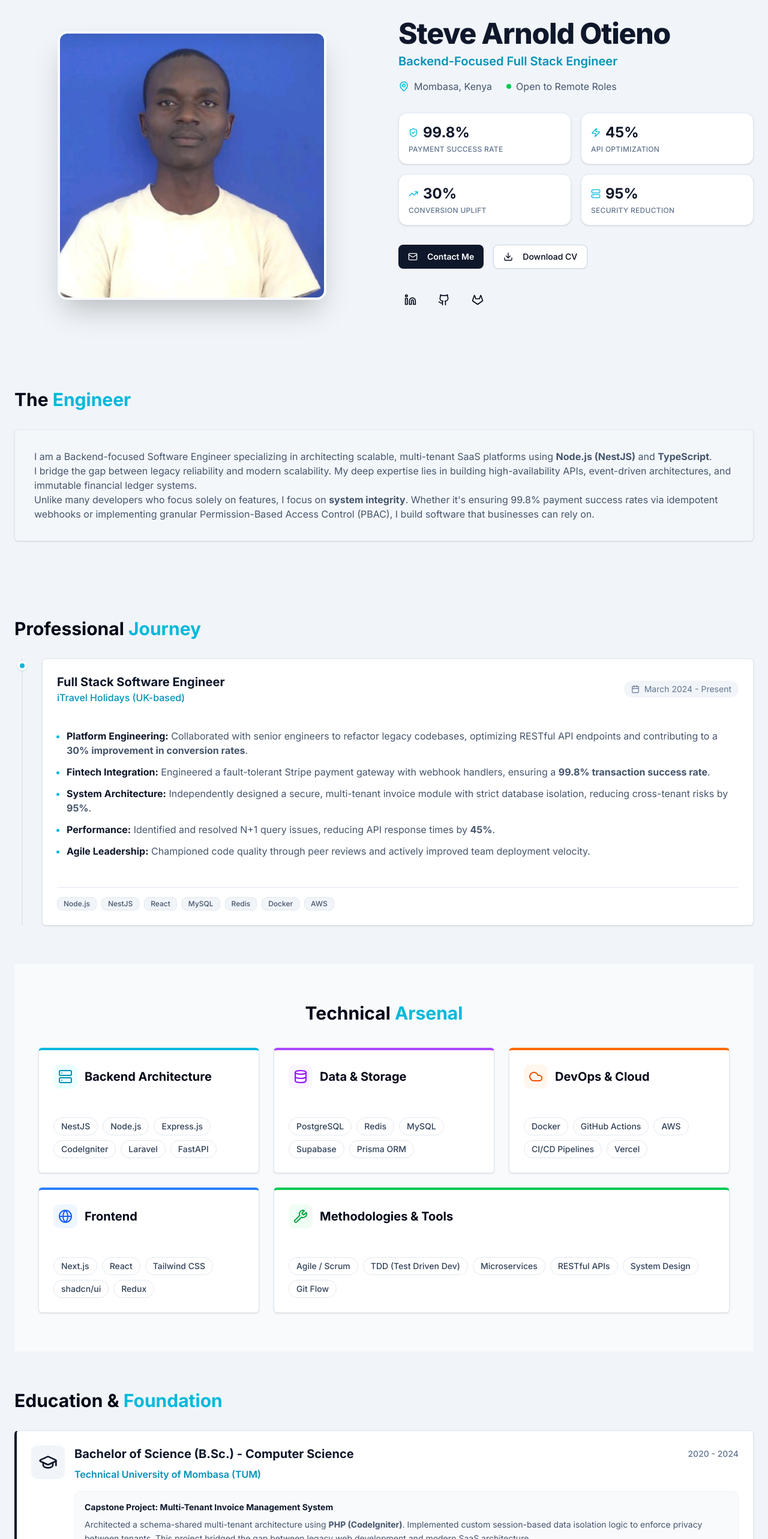
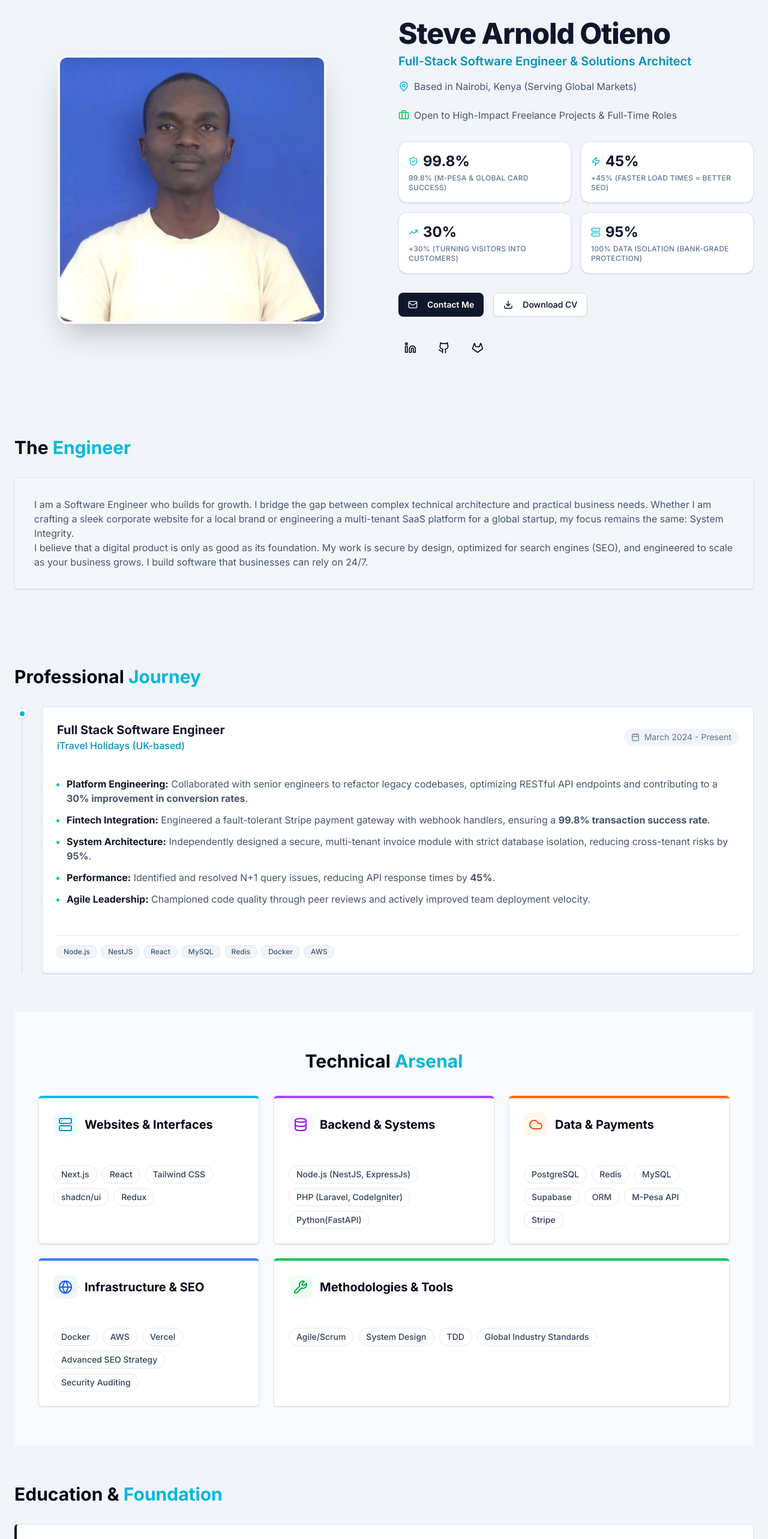
Before and after one commit to Arnoldsteve/Portfolio, a Next.js app: page /about in a window 1280 px wide. Shown: the part 80-2646 px from the top of the page at 60% size. Built offline with nearby package versions, Linux system fonts and the light colour scheme.

Commit message:
update about page

```diff
--- a/src/app/(routes)/about/page.tsx
+++ b/src/app/(routes)/about/page.tsx
@@ -21,59 +21,27 @@ import {
   ShieldCheck,
   TrendingUp,
   Globe,
-  Download
+  Download,
 } from "lucide-react";
 
 export default function AboutPage() {
   const skills = {
-    languages: [
-      "TypeScript",
-      "JavaScript (ES6+)",
-      "PHP",
-      "Python",
-      "SQL",
-    ],
-    backend: [
-      "NestJS",
-      "Node.js",
-      "Express.js",
-      "CodeIgniter",
-      "Laravel",
-      "FastAPI",
-    ],
-    frontend: [
-      "Next.js",
-      "React",
-      "Tailwind CSS",
-      "shadcn/ui",
-      "Redux",
-    ],
-    databases: [
-      "PostgreSQL",
-      "Redis",
-      "MySQL",
-      "Supabase",
-      "Prisma ORM",
-    ],
-    devops: [
-      "Docker",
-      "GitHub Actions",
-      "AWS",
-      "CI/CD Pipelines",
-      "Vercel",
-    ],
+    frontend: ["Next.js", "React", "Tailwind CSS", "shadcn/ui", "Redux"],
+    backend: ["Node.js (NestJS, ExpressJs)", "PHP (Laravel, CodeIgniter)","Python(FastAPI)",  ],
+    databases: ["PostgreSQL", "Redis", "MySQL", "Supabase", "ORM", "M-Pesa API", "Stripe"],
+    infrastructure : ["Docker", "AWS", "Vercel", "Advanced SEO Strategy", "Security Auditing"],
+    methodologies: ["Agile/Scrum", "System Design", "TDD", "Global Industry Standards"],
   };
-
+ //PostgreSQL, Redis, MySQL, M-Pesa API, Stripe.
   const stats = [
-    { label: "Payment Success Rate", value: "99.8%", icon: ShieldCheck },
-    { label: "API Optimization", value: "45%", icon: Zap },
-    { label: "Conversion Uplift", value: "30%", icon: TrendingUp },
-    { label: "Security Reduction", value: "95%", icon: Server },
+    { label: "99.8% (M-Pesa & Global Card Success)", value: "99.8%", icon: ShieldCheck },
+    { label: "+45% (Faster load times = Better SEO)", value: "45%", icon: Zap },
+    { label: "+30% (Turning visitors into customers)", value: "30%", icon: TrendingUp },
+    { label: "100% Data Isolation (Bank-grade protection)", value: "95%", icon: Server },
   ];
 
   return (
     <div className="min-h-screen px-4 sm:px-6 py-4 sm:py-0 max-w-7xl mx-auto overflow-x-hidden">
-
       {/* --- HERO SECTION --- */}
       <section className="grid md:grid-cols-2 gap-8 md:gap-12 items-center pt-12 pb-16">
         {/* Left - Image */}
@@ -94,16 +62,18 @@ export default function AboutPage() {
               Steve Arnold Otieno
             </h1>
             <p className="text-xl text-cyan-600 font-semibold mb-4 flex items-center gap-2">
-              Backend-Focused Full Stack Engineer
+              Full-Stack Software Engineer & Solutions Architect
             </p>
             <div className="flex flex-wrap gap-6 text-slate-600">
               <div className="flex items-center gap-2">
                 <MapPin size={18} className="text-cyan-500" />
-                <span>Mombasa, Kenya</span>
+                <span> Based in Nairobi, Kenya (Serving Global Markets)</span>
               </div>
               <div className="flex items-center gap-2">
-                <div className="w-2 h-2 rounded-full bg-green-500 animate-pulse" />
-                <span>Open to Remote Roles</span>
+                <Briefcase size={18} className="text-green-500" />
+                <span>
+                  Open to High-Impact Freelance Projects & Full-Time Roles
+                </span>
               </div>
             </div>
           </div>
@@ -139,11 +109,7 @@ export default function AboutPage() {
                 Contact Me
               </Button>
             </Link>
-            <Link
-                  href="/Steve_Arnold_SE_Resume.pdf"
-                  target="_blank"
-                  download
-                >
+            <Link href="/Steve_Arnold_SE_Resume.pdf" target="_blank" download>
               <Button size="lg" variant="outline" className="border-slate-300">
                 <Download className="mr-2" size={18} />
                 Download CV
@@ -189,13 +155,10 @@ export default function AboutPage() {
         <Card className="p-8 bg-slate-50/50 border-slate-200">
           <div className="prose prose-lg text-slate-600 max-w-none">
             <p>
-              I am a Backend-focused Software Engineer specializing in architecting scalable, multi-tenant SaaS platforms using <strong>Node.js (NestJS)</strong> and <strong>TypeScript</strong>.
+              I am a Software Engineer who builds for growth. I bridge the gap between complex technical architecture and practical business needs. Whether I am crafting a sleek corporate website for a local brand or engineering a multi-tenant SaaS platform for a global startup, my focus remains the same: System Integrity.
             </p>
             <p>
-              I bridge the gap between legacy reliability and modern scalability. My deep expertise lies in building high-availability APIs, event-driven architectures, and immutable financial ledger systems.
-            </p>
-            <p>
-              Unlike many developers who focus solely on features, I focus on <strong>system integrity</strong>. Whether it's ensuring 99.8% payment success rates via idempotent webhooks or implementing granular Permission-Based Access Control (PBAC), I build software that businesses can rely on.
+             I believe that a digital product is only as good as its foundation. My work is secure by design, optimized for search engines (SEO), and engineered to scale as your business grows. I build software that businesses can rely on 24/7.
             </p>
           </div>
         </Card>
@@ -208,7 +171,6 @@ export default function AboutPage() {
         </h2>
 
         <div className="relative border-l-2 border-slate-200 ml-3 space-y-12">
-
           {/* Job 1 */}
           <div className="relative pl-8">
             {/* Timeline Dot */}
@@ -217,8 +179,12 @@ export default function AboutPage() {
             <Card className="p-6 hover:shadow-md transition-shadow">
               <div className="flex flex-col md:flex-row md:items-center justify-between mb-4 gap-2">
                 <div>
-                            <h3 className="text-xl font-bold text-slate-900">Full Stack Software Engineer</h3>
-                            <p className="text-cyan-600 font-medium">iTravel Holidays (UK-based)</p>
+                  <h3 className="text-xl font-bold text-slate-900">
+                    Full Stack Software Engineer
+                  </h3>
+                  <p className="text-cyan-600 font-medium">
+                    iTravel Holidays (UK-based)
+                  </p>
                 </div>
                 <div className="flex items-center text-sm text-slate-500 bg-slate-100 px-3 py-1 rounded-full w-fit">
                   <Calendar size={14} className="mr-2" />
@@ -228,32 +194,61 @@ export default function AboutPage() {
 
               <ul className="space-y-3 ml-4 list-disc text-slate-600 marker:text-cyan-500">
                 <li>
-                            <strong className="text-slate-900">Platform Engineering:</strong> Collaborated with senior engineers to refactor legacy codebases, optimizing RESTful API endpoints and contributing to a <strong>30% improvement in conversion rates</strong>.
+                  <strong className="text-slate-900">
+                    Platform Engineering:
+                  </strong>{" "}
+                  Collaborated with senior engineers to refactor legacy
+                  codebases, optimizing RESTful API endpoints and contributing
+                  to a <strong>30% improvement in conversion rates</strong>.
                 </li>
                 <li>
-                            <strong className="text-slate-900">Fintech Integration:</strong> Engineered a fault-tolerant Stripe payment gateway with webhook handlers, ensuring a <strong>99.8% transaction success rate</strong>.
+                  <strong className="text-slate-900">
+                    Fintech Integration:
+                  </strong>{" "}
+                  Engineered a fault-tolerant Stripe payment gateway with
+                  webhook handlers, ensuring a{" "}
+                  <strong>99.8% transaction success rate</strong>.
                 </li>
                 <li>
-                            <strong className="text-slate-900">System Architecture:</strong> Independently designed a secure, multi-tenant invoice module with strict database isolation, reducing cross-tenant risks by <strong>95%</strong>.
+                  <strong className="text-slate-900">
+                    System Architecture:
+                  </strong>{" "}
+                  Independently designed a secure, multi-tenant invoice module
+                  with strict database isolation, reducing cross-tenant risks by{" "}
+                  <strong>95%</strong>.
                 </li>
                 <li>
-                            <strong className="text-slate-900">Performance:</strong> Identified and resolved N+1 query issues, reducing API response times by <strong>45%</strong>.
+                  <strong className="text-slate-900">Performance:</strong>{" "}
+                  Identified and resolved N+1 query issues, reducing API
+                  response times by <strong>45%</strong>.
                 </li>
                 <li>
-                            <strong className="text-slate-900">Agile Leadership:</strong> Championed code quality through peer reviews and actively improved team deployment velocity.
+                  <strong className="text-slate-900">Agile Leadership:</strong>{" "}
+                  Championed code quality through peer reviews and actively
+                  improved team deployment velocity.
                 </li>
               </ul>
 
               <div className="mt-6 pt-4 border-t flex flex-wrap gap-2">
-                        {["Node.js", "NestJS", "React", "MySQL", "Redis", "Docker", "AWS"].map(tech => (
-                            <span key={tech} className="px-2.5 py-0.5 bg-slate-100 text-slate-600 text-xs font-medium rounded-md border border-slate-200">
+                {[
+                  "Node.js",
+                  "NestJS",
+                  "React",
+                  "MySQL",
+                  "Redis",
+                  "Docker",
+                  "AWS",
+                ].map((tech) => (
+                  <span
+                    key={tech}
+                    className="px-2.5 py-0.5 bg-slate-100 text-slate-600 text-xs font-medium rounded-md border border-slate-200"
+                  >
                     {tech}
                   </span>
                 ))}
               </div>
             </Card>
           </div>
-
         </div>
       </section>
 
@@ -267,12 +262,17 @@ export default function AboutPage() {
           {/* Backend */}
           <Card className="p-6 border-t-4 border-t-cyan-500 shadow-sm">
             <div className="flex items-center gap-3 mb-6">
-              <div className="p-2 bg-cyan-50 rounded-lg"><Server className="text-cyan-600" size={24} /></div>
-              <h3 className="text-xl font-bold">Backend Architecture</h3>
+              <div className="p-2 bg-cyan-50 rounded-lg">
+                <Server className="text-cyan-600" size={24} />
+              </div>
+              <h3 className="text-xl font-bold">Websites & Interfaces</h3>
             </div>
             <div className="flex flex-wrap gap-2">
-              {skills.backend.map((skill) => (
-                <span key={skill} className="px-3 py-1 bg-white border border-slate-200 rounded-full text-sm font-medium text-slate-700">
+              {skills.frontend.map((skill) => (
+                <span
+                  key={skill}
+                  className="px-3 py-1 bg-white border border-slate-200 rounded-full text-sm font-medium text-slate-700"
+                >
                   {skill}
                 </span>
               ))}
@@ -282,12 +282,17 @@ export default function AboutPage() {
           {/* Databases */}
           <Card className="p-6 border-t-4 border-t-purple-500 shadow-sm">
             <div className="flex items-center gap-3 mb-6">
-              <div className="p-2 bg-purple-50 rounded-lg"><Database className="text-purple-600" size={24} /></div>
-              <h3 className="text-xl font-bold">Data & Storage</h3>
+              <div className="p-2 bg-purple-50 rounded-lg">
+                <Database className="text-purple-600" size={24} />
+              </div>
+              <h3 className="text-xl font-bold">Backend & Systems</h3>
             </div>
             <div className="flex flex-wrap gap-2">
-              {skills.databases.map((skill) => (
-                <span key={skill} className="px-3 py-1 bg-white border border-slate-200 rounded-full text-sm font-medium text-slate-700">
+              {skills.backend.map((skill) => (
+                <span
+                  key={skill}
+                  className="px-3 py-1 bg-white border border-slate-200 rounded-full text-sm font-medium text-slate-700"
+                >
                   {skill}
                 </span>
               ))}
@@ -297,12 +302,17 @@ export default function AboutPage() {
           {/* DevOps */}
           <Card className="p-6 border-t-4 border-t-orange-500 shadow-sm">
             <div className="flex items-center gap-3 mb-6">
-              <div className="p-2 bg-orange-50 rounded-lg"><Cloud className="text-orange-600" size={24} /></div>
-              <h3 className="text-xl font-bold">DevOps & Cloud</h3>
+              <div className="p-2 bg-orange-50 rounded-lg">
+                <Cloud className="text-orange-600" size={24} />
+              </div>
+              <h3 className="text-xl font-bold">Data & Payments</h3>
             </div>
             <div className="flex flex-wrap gap-2">
-              {skills.devops.map((skill) => (
-                <span key={skill} className="px-3 py-1 bg-white border border-slate-200 rounded-full text-sm font-medium text-slate-700">
+              {skills.databases.map((skill) => (
+                <span
+                  key={skill}
+                  className="px-3 py-1 bg-white border border-slate-200 rounded-full text-sm font-medium text-slate-700"
+                >
                   {skill}
                 </span>
               ))}
@@ -312,12 +322,17 @@ export default function AboutPage() {
           {/* Frontend */}
           <Card className="p-6 border-t-4 border-t-blue-500 shadow-sm">
             <div className="flex items-center gap-3 mb-6">
-              <div className="p-2 bg-blue-50 rounded-lg"><Globe className="text-blue-600" size={24} /></div>
-              <h3 className="text-xl font-bold">Frontend</h3>
+              <div className="p-2 bg-blue-50 rounded-lg">
+                <Globe className="text-blue-600" size={24} />
+              </div>
+              <h3 className="text-xl font-bold">Infrastructure & SEO</h3>
             </div>
             <div className="flex flex-wrap gap-2">
-              {skills.frontend.map((skill) => (
-                <span key={skill} className="px-3 py-1 bg-white border border-slate-200 rounded-full text-sm font-medium text-slate-700">
+              {skills.infrastructure.map((skill) => (
+                <span
+                  key={skill}
+                  className="px-3 py-1 bg-white border border-slate-200 rounded-full text-sm font-medium text-slate-700"
+                >
                   {skill}
                 </span>
               ))}
@@ -327,12 +342,18 @@ export default function AboutPage() {
           {/* Methodologies */}
           <Card className="p-6 border-t-4 border-t-green-500 shadow-sm md:col-span-2 lg:col-span-2">
             <div className="flex items-center gap-3 mb-6">
-              <div className="p-2 bg-green-50 rounded-lg"><Wrench className="text-green-600" size={24} /></div>
+              <div className="p-2 bg-green-50 rounded-lg">
+                <Wrench className="text-green-600" size={24} />
+              </div>
               <h3 className="text-xl font-bold">Methodologies & Tools</h3>
             </div>
             <div className="flex flex-wrap gap-2">
-              {["Agile / Scrum", "TDD (Test Driven Dev)", "Microservices", "RESTful APIs", "System Design", "Git Flow"].map((skill) => (
-                <span key={skill} className="px-3 py-1 bg-white border border-slate-200 rounded-full text-sm font-medium text-slate-700">
+
+              {skills.methodologies.map((skill) => (
+                <span
+                  key={skill}
+                  className="px-3 py-1 bg-white border border-slate-200 rounded-full text-sm font-medium text-slate-700"
+                >
                   {skill}
                 </span>
               ))}
@@ -357,7 +378,9 @@ export default function AboutPage() {
                 <h3 className="text-xl font-bold text-slate-900">
                   Bachelor of Science (B.Sc.) - Computer Science
                 </h3>
-                  <span className="text-sm font-medium text-slate-500">2020 - 2024</span>
+                <span className="text-sm font-medium text-slate-500">
+                  2020 - 2024
+                </span>
               </div>
               <p className="text-cyan-600 font-semibold mb-4">
                 Technical University of Mombasa (TUM)
@@ -368,14 +391,13 @@ export default function AboutPage() {
                   Capstone Project: Multi-Tenant Invoice Management System
                 </p>
                 <p className="text-sm text-slate-600 leading-relaxed">
-                  Architected a schema-shared multi-tenant architecture using <strong>PHP (CodeIgniter)</strong>. Implemented custom session-based data isolation logic to enforce privacy between tenants. This project bridged the gap between legacy web development and modern SaaS architecture.
+                  For my final project, I architected a secure invoicing system for multiple businesses. This project set the foundation for my career, teaching me how to enforce strict data privacy and security—skills I now use to build professional-grade software for clients worldwide.
                 </p>
               </div>
             </div>
           </div>
         </Card>
       </section>
-
     </div>
   );
 }
--- a/src/components/pages/Footer.tsx
+++ b/src/components/pages/Footer.tsx
@@ -7,7 +7,7 @@ export const Footer = () => {
 
         <div className="text-center md:text-left">
           <h3 className="text-white font-bold text-lg mb-1">Steve Arnold Otieno</h3>
-          <p className="text-sm text-slate-500">Backend-Focused Full Stack Engineer</p>
+          <p className="text-sm text-slate-500">Full-Stack Software Engineer & Solutions Architect</p>
         </div>
 
         <div className="flex gap-6">
```
Lines whose indentation alone changed are shown as unchanged.
